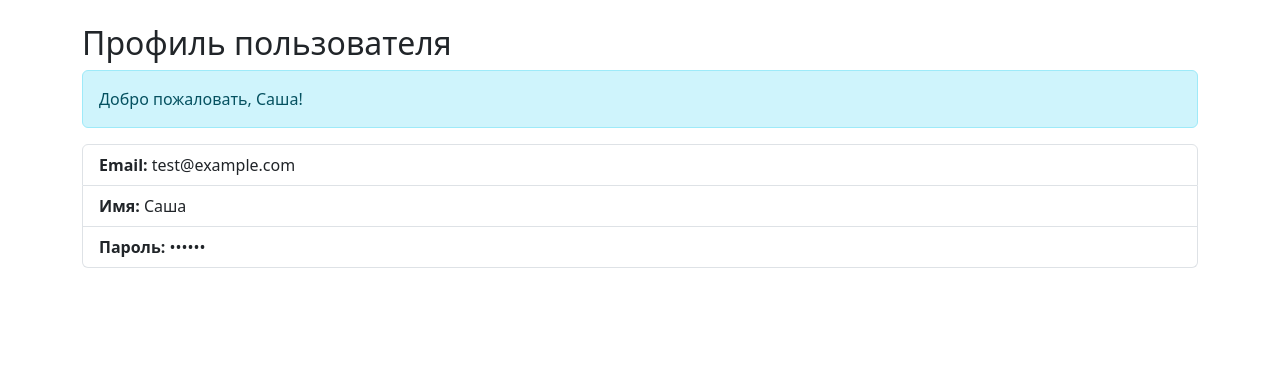
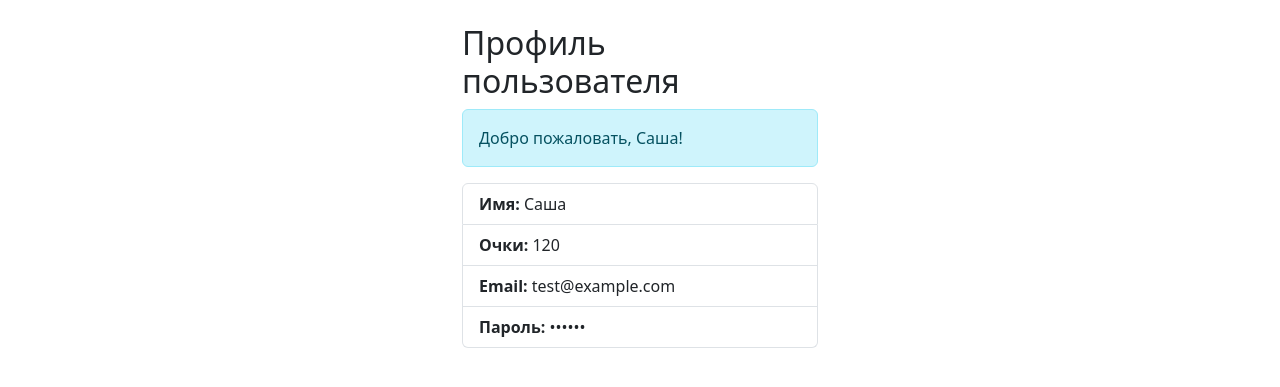
Before and after one commit to tvme/buchstaben-nudeln-ersan, a Flask app: page /user in a window 1280 px wide. Shown: the part 56-443 px from the top of the page. Run offline with Flask 3, Linux system fonts and the light colour scheme.

Commit message:
базовые шаблоны 1/3 по центру

```diff
--- a/app/app.py
+++ b/app/app.py
@@ -22,7 +22,7 @@ def login():
 
 @app.route("/user")
 def user_page():
-    user = {"email": "test@example.com", "name": "Саша", "password": "••••••"}
+    user = {"email": "test@example.com", "name": "Саша", "password": "••••••", "score": 120}
     return render_template("user_page.html", user=user, feedback="Добро пожаловать, Саша!")
 
 @app.route("/rating")
@@ -30,7 +30,9 @@ def user_table_page():
     players = [
         {"name": "Саша", "score": 120},
         {"name": "Аня", "score": 95},
-        {"name": "Игорь", "score": 88}
+        {"name": "Игорь", "score": 88},
+        {"name": "Мария", "score": 75},
+        {"name": "Nikolai", "score": 60}
     ]
     return render_template("user_table_page.html", players=players)
 
@@ -41,11 +43,8 @@ def play():
 
 @app.route("/submit_answer", methods=["POST"])
 def submit_answer():
-    guess = request.form.get("guess")
-    if guess is not None and guess.lower() == "барка":
-        feedback = "Правильно!"
-    else:
-        feedback = "Попробуй ещё раз"
+    guess = request.form.get("guess", "")
+    feedback = "Правильно!" if guess.lower() == "барка" else "Попробуй ещё раз"
     return render_template("nuudel_play.html", scrambled_word="АРБКА", feedback=feedback)
 
 if __name__ == "__main__":
--- a/app/templates/base.html
+++ b/app/templates/base.html
@@ -14,7 +14,11 @@
   </nav>
 
   <main class="container">
-    {% block content %}{% endblock %}
+    <div class="row">
+      <div class="col-4 mx-auto">
+        {% block content %}{% endblock %}
+      </div>
+    </div>
   </main>
 
   {% block scripts %}
--- a/app/templates/login.html
+++ b/app/templates/login.html
@@ -10,7 +10,6 @@
   {{ error }}
 </div>
 {% endif %}
-<div class="'container">
 
 <form method="post" action="/login" id="auth-form">
   <input type="hidden" name="mode" id="form-mode" value="login">
--- a/app/templates/user_page.html
+++ b/app/templates/user_page.html
@@ -12,8 +12,9 @@
 {% endif %}
 
 <ul class="list-group">
+  <li class="list-group-item"><strong>Имя:</strong> {{ user.name }}</li>
+  <li class="list-group-item"><strong>Очки:</strong> {{ user.score }}</li>
   <li class="list-group-item"><strong>Email:</strong> {{ user.email }}</li>
-  <li class="list-group-item"><strong>Имя:</strong> {{ user.name }}</li>
   <li class="list-group-item"><strong>Пароль:</strong> {{ user.password }}</li>
 </ul>
 {% endblock %}
```
